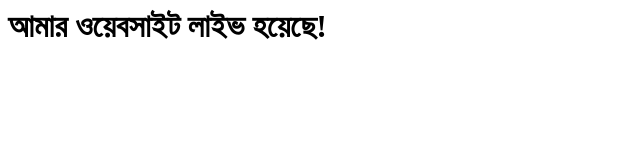
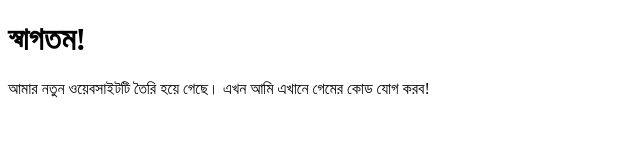
Before and after one commit to nazmulsakib658-cloud/my-game-website, a website: page index.html in a window 1280 px wide. Shown: the whole page, without its empty margins (0-640 px from the left). Drawn offline with Linux system fonts and the light colour scheme.

Commit message:
index.html

```diff
--- a/index.html
+++ b/index.html
@@ -1 +1,10 @@
-<h1>আমার ওয়েবসাইট লাইভ হয়েছে!</h1>
+<!DOCTYPE html>
+<html>
+<head>
+    <title>আমার গেম সাইট</title>
+</head>
+<body>
+    <h1>স্বাগতম!</h1>
+    <p>আমার নতুন ওয়েবসাইটটি তৈরি হয়ে গেছে। এখন আমি এখানে গেমের কোড যোগ করব!</p>
+</body>
+</html>
```
